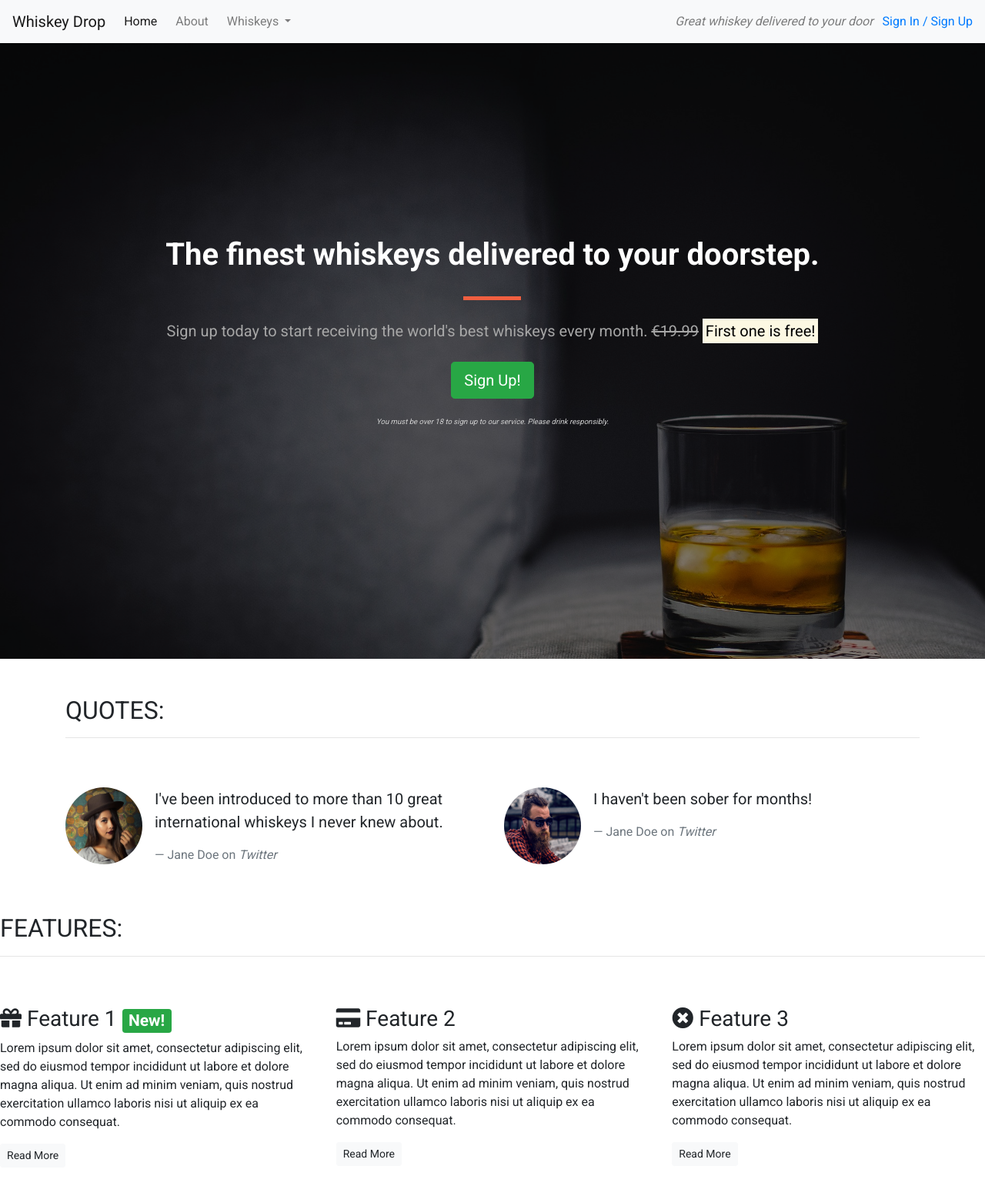
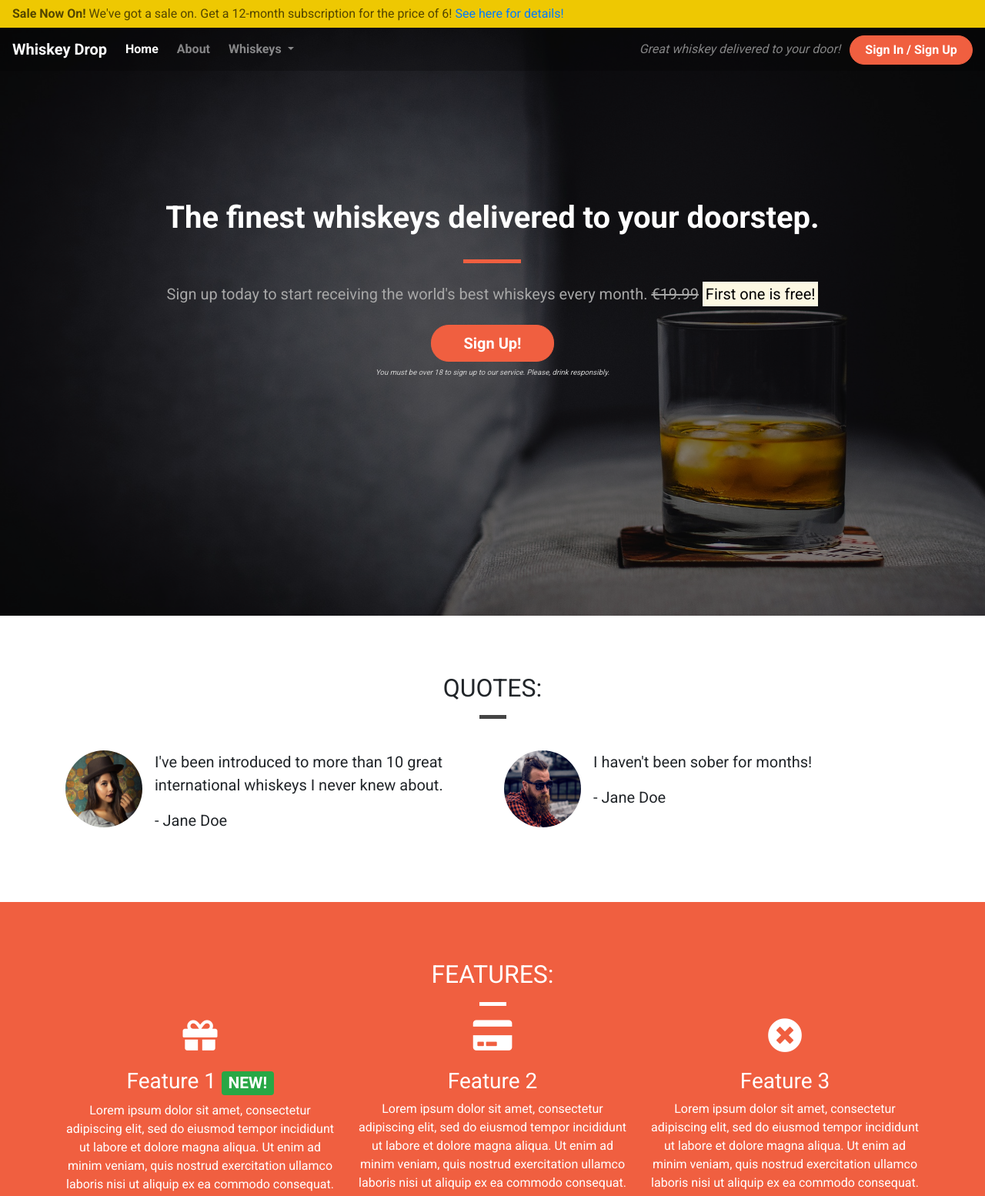
Before and after one commit to adamdelancey/first-bootstrap, a plain HTML site: page index.html in a window 1280 px wide. Shown: the top 1554 px of the page at 77% size. Before the commit the page ends 1533 px from the top, so only its background shows below. Drawn offline with nearby package versions, Linux system fonts and the light colour scheme.

Commit message:
final version

```diff
--- a/css/style.css
+++ b/css/style.css
@@ -4,12 +4,19 @@ body {
 
 /* Containers */
 
+.container-wrapper {}
+
+.container-wrapper--red {
+    background-color: #f05f40;
+    color: white;
+}
+
 .alert-container {}
 
 .callout-container {
     height: 100vh;
 
-    background: url('../images/whiskey-background.jpg') no-repeat center center fixed;
+    background: url('../images/whiskey-background.jpg') no-repeat bottom right fixed;
     -webkit-background-size: cover;
     -moz-background-size: cover;
     -o-background-size: cover;
@@ -31,26 +38,41 @@ body {
     background-color: rgba(0, 0, 0, 0.5);
 }
 
-.quotes-container {}
-
-.features-container {}
-
-/* Block dividers */
-
-.block-divider {
-    width: 75px;
-    height: 5px;
-    border: 0;
-    background-color: #444;
+.content-container {
+    padding-top: 75px;
+    padding-bottom: 75px;
 }
 
-.block-divider--orange {
-    background-color: #f05f40;
+/* Navbar */
+
+.navalert-container {
+    position: absolute;
+    top: 0;
+    left: 0;
+    z-index: 1;
+    padding-left: 0;
+    padding-right: 0;
 }
 
-.block-divider--short {
-    width: 35px;
+.navbar {
+    margin-bottom: 0;
+    width: 100%;
+    background-color: rgba(0, 0, 0, .25);
+    border: 0;
 }
+
+.navbar .navbar-toggler {
+    border: 0;
+}
+
+.navbar .navbar-brand {
+    font-weight: bold;
+}
+
+.navbar .navbar-nav a {
+    font-weight: bold;
+}
+
 
 /* Jumbotron */
 
@@ -76,6 +98,27 @@ body {
     color: #d0d0d0;
 }
 
+/* Block dividers */
+
+.block-divider {
+    width: 75px;
+    height: 5px;
+    border: 0;
+    background-color: #444;
+}
+
+.block-divider--orange {
+    background-color: #f05f40;
+}
+
+.block-divider--white {
+    background-color: white;
+}
+
+.block-divider--short {
+    width: 35px;
+}
+
 /* Buttons */
 
 .btn--cta {
@@ -98,3 +141,61 @@ body {
     border-color: #df4929;
     color: white;
 }
+
+/* Alert */
+
+.alert-container .col-12 {
+    padding-left: 0;
+    padding-right: 0;
+}
+
+.site-wide-alert {
+    color: #544600;
+    background-color: #eec802;
+    border-color: #eec802;
+    padding: 5px 15px;
+    margin-bottom: 0;
+    border: 1px solid transparent;
+    border-radius: 0;
+}
+
+/* Page Headers */
+
+.page-header {
+    margin-bottom: 0;
+    border-bottom: 0;
+    text-align: center;
+}
+
+.page-header h2 {
+    margin-top: 0;
+}
+
+/* Quotes */
+
+.quotes .page-header {
+    margin-bottom: 25px;
+}
+
+/* Features */
+
+.feature {
+    text-align: center;
+    margin-bottom: 40px;
+}
+
+.feature i {
+    margin-bottom: 20px;
+    font-size: 45px;
+    line-height: 45px;
+}
+
+.feature .btn {
+    background-color: white;
+    border-color: white;
+    border-radius: 15px;
+    min-width: 100px;
+    font-weight: bold;
+    margin-top: 10px;
+    color: #f05f40;
+}
--- a/index.html
+++ b/index.html
@@ -3,8 +3,8 @@
 
 <head>
     <meta charset="utf-8">
+    <title>Whiskey Drop | Taste a new whiskey every month</title>
     <meta name="viewport" content="width=device-width, initial-scale=1.0">
-    <title>Whiskey Drop | Taste a new whiskey every month</title>
     <link rel="stylesheet" href="https://maxcdn.bootstrapcdn.com/bootstrap/4.1.3/css/bootstrap.min.css">
     <link rel="stylesheet" href="https://use.fontawesome.com/releases/v5.6.1/css/all.css" integrity="sha384-gfdkjb5BdAXd+lj+gudLWI+BXq4IuLW5IT+brZEZsLFm++aCMlF1V92rMkPaX4PP" crossorigin="anonymous">
     <link href="https://fonts.googleapis.com/css?family=Roboto:400,700" rel="stylesheet">
@@ -12,10 +12,18 @@
 </head>
 
 <body>
-    <!--Nav-->
-    <nav class="navbar navbar-light navbar-expand-sm bg-light">
-        <a href="/" class="navbar-brand">
-                    Whiskey Drop</a>
+    <div class="container-fluid navalert-container">
+        <div class="container-fluid alert-container">
+            <div class="row d-none d-sm-block">
+                <div class="col-12">
+                    <div class="site-wide-alert alert alert-warning">
+                        <strong>Sale Now On!</strong> We've got a sale on. Get a 12-month subscription for the price of 6! <a href="">See here for details!</a>
+                    </div>
+                </div>
+            </div>
+        </div>
+        <nav class="navbar navbar-dark navbar-expand-sm">
+            <a href="/" class="navbar-brand">Whiskey Drop</a>
 
             <button class="navbar-toggler ml-auto" type="button" data-toggle="collapse" data-target="#navbarNavDropdown" aria-controls="navbarNavDropdown" aria-expanded="false" aria-label="Toggle navigation">
         <span class="navbar-toggler-icon"></span></button>
@@ -23,7 +31,7 @@
             <div class="collapse navbar-collapse" id="navbarNavDropdown">
                 <ul class="navbar-nav mr-auto">
                     <li class="active nav-item mr-2"><a class="nav-link" href="/">Home</a></li>
-                <li class="nav-item mr-2"><a class="nav-link" href="">About</a></li>
+                    <li class="nav-item mr-2"><a class="nav-link" href="/about">About</a></li>
                     <li class="nav-item dropdown">
                         <a class="nav-link dropdown-toggle" href="#" id="navbarDropdownMenuLink" role="button" data-toggle="dropdown" aria-haspopup="true" aria-expanded="false">
           Whiskeys
@@ -36,24 +44,15 @@
                         </div>
                     </li>
 
-                <li class="nav-item mr-2 d-block d-sm-none"><a class="nav-link" href="">Sign In / Sign Up</a></li>
+                    <li class="nav-item mr-2 d-block d-sm-none"><a class="nav-link" href="/login">Sign In / Sign Up</a></li>
                 </ul>
             </div>
             <div class="d-none d-md-block">
-            <p class="navbar-text my-auto mr-2"><i>Great whiskey delivered to your door</i></p>
-            <a href="/login">Sign In / Sign Up</a>
+                <p class="navbar-text my-auto mr-2"><i>Great whiskey delivered to your door!</i></p>
+                <a href="/login" class="btn btn--cta btn--red">Sign In / Sign Up</a>
             </div>
-        <!--</div>-->
         </nav>
-    <!--<div class="container alert-container">-->
-    <!--    <div class="row d-none d-sm-block">-->
-    <!--        <div class="col-12">-->
-    <!--            <div class="alert alert-warning">-->
-    <!--                <strong>Sale Now On!</strong> We've got a sale on. Get a 12 month subscription for the price of 6! <a href="">See here for more details</a>-->
-    <!--            </div>-->
-    <!--        </div>-->
-    <!--    </div>-->
-    <!--</div>-->
+    </div>
     <div class="container-fluid callout-container">
         <!-- Callout -->
         <div class="opaque-overlay">&nbsp;</div>
@@ -66,21 +65,22 @@
                         <s class="d-none d-sm-inline">€19.99</s>
                         <span class="d-inline d-sm-none"><br></span>
                         <strong><mark>First one is free!</mark></strong></p>
-                    <p><button class="btn btn-lg btn-success" data-toggle="modal" data-target="#signUpModal">Sign Up!</button></p>
-                    <p class="text-muted"><small>You must be over 18 to sign up to our service. Please drink responsibly.</small></p>
+                    <button class="btn btn-lg btn--cta btn--red" data-toggle="modal" data-target="#signUpModal">Sign Up!</button>
+                    <p class="text-muted"><small>You must be over 18 to sign up to our service. Please, drink responsibly.</small></p>
                 </section>
             </div>
         </div>
+        <!-- /.callout -->
     </div>
-    <!-- /.callout -->
 
     <!-- Quotes -->
-    <div class="container quotes-container">
+    <div class="container-wrapper">
+        <div class="container quotes-container content-container">
             <section class="quotes">
                 <div class="row">
-                <div class="col-12 my-5">
+                    <div class="col-12 page-header">
                         <h2 class="text-uppercase">Quotes:</h2>
-                    <hr />
+                        <hr class="block-divider block-divider--short">
                     </div>
                 </div>
                 <div class="row">
@@ -92,7 +92,7 @@
                             <div class="media-body">
                                 <blockquote class="blockquote">
                                     <p>I've been introduced to more than 10 great international whiskeys I never knew about.</p>
-                                <footer class="blockquote-footer">Jane Doe on <cite title="Twitter">Twitter</cite></footer>
+                                    <p>- Jane Doe</p>
                                 </blockquote>
                             </div>
                         </div>
@@ -105,51 +105,54 @@
                             <div class="media-body">
                                 <blockquote class="blockquote">
                                     <p>I haven't been sober for months!</p>
-                                <footer class="blockquote-footer">Jane Doe on <cite title="Twitter">Twitter</cite></footer>
+                                    <p>- Jane Doe</p>
                                 </blockquote>
                             </div>
                         </div>
                     </div>
                 </div>
             </section>
+            <!-- /.quotes -->
         </div>
-    <!-- /.quotes -->
+    </div>
 
     <!-- Features -->
-    <div class="features-container">
+    <div class="container-wrapper container-wrapper--red">
+        <div class="container features-container content-container">
             <section class="features">
                 <div class="row">
-                <div class="col-12 my-5">
+                    <div class="col-12 page-header">
                         <h2 class="text-uppercase">Features:</h2>
-                    <hr />
+                        <hr class="block-divider block-divider--short block-divider--white">
                     </div>
                 </div>
                 <div class="row">
                     <div class="col-12 col-md-6 col-lg-4">
                         <div class="feature">
-                        <h3><i class="fas fa-gift d-none d-sm-inline"></i> Feature 1 <span class="badge badge-success">New!</span></h3>
+                            <h3><i class="fas fa-gift d-none d-sm-block"></i> Feature 1 <span class="badge badge-success">NEW!</span></h3>
                             <p>Lorem ipsum dolor sit amet, consectetur adipiscing elit, sed do eiusmod tempor incididunt ut labore et dolore magna aliqua. Ut enim ad minim veniam, quis nostrud exercitation ullamco laboris nisi ut aliquip ex ea commodo consequat.</p>
                             <p><a class="btn btn-sm btn-light" href="">Read More</a></p>
                         </div>
                     </div>
                     <div class="col-12 col-md-6 col-lg-4">
                         <div class="feature">
-                        <h3><i class="fas fa-credit-card d-none d-sm-inline"></i> Feature 2</h3>
+                            <h3><i class="fas fa-credit-card d-none d-sm-block"></i> Feature 2</h3>
                             <p>Lorem ipsum dolor sit amet, consectetur adipiscing elit, sed do eiusmod tempor incididunt ut labore et dolore magna aliqua. Ut enim ad minim veniam, quis nostrud exercitation ullamco laboris nisi ut aliquip ex ea commodo consequat.</p>
                             <p><a class="btn btn-sm btn-light" href="">Read More</a></p>
                         </div>
                     </div>
                     <div class="col-12 d-md-none d-lg-block col-lg-4">
                         <div class="feature">
-                        <h3><i class="fas fa-times-circle d-none d-sm-inline"></i> Feature 3</h3>
+                            <h3><i class="fas fa-times-circle d-none d-sm-block"></i> Feature 3</h3>
                             <p>Lorem ipsum dolor sit amet, consectetur adipiscing elit, sed do eiusmod tempor incididunt ut labore et dolore magna aliqua. Ut enim ad minim veniam, quis nostrud exercitation ullamco laboris nisi ut aliquip ex ea commodo consequat.</p>
                             <p><a class="btn btn-sm btn-light" href="">Read More</a></p>
                         </div>
                     </div>
                 </div>
             </section>
+            <!-- /.features -->
         </div>
-    <!-- /.features -->
+    </div>
 
     <div class="modal" tabindex="-1" role="dialog" id="signUpModal">
         <div class="modal-dialog" role="document">
```
Lines whose indentation alone changed are shown as unchanged.
